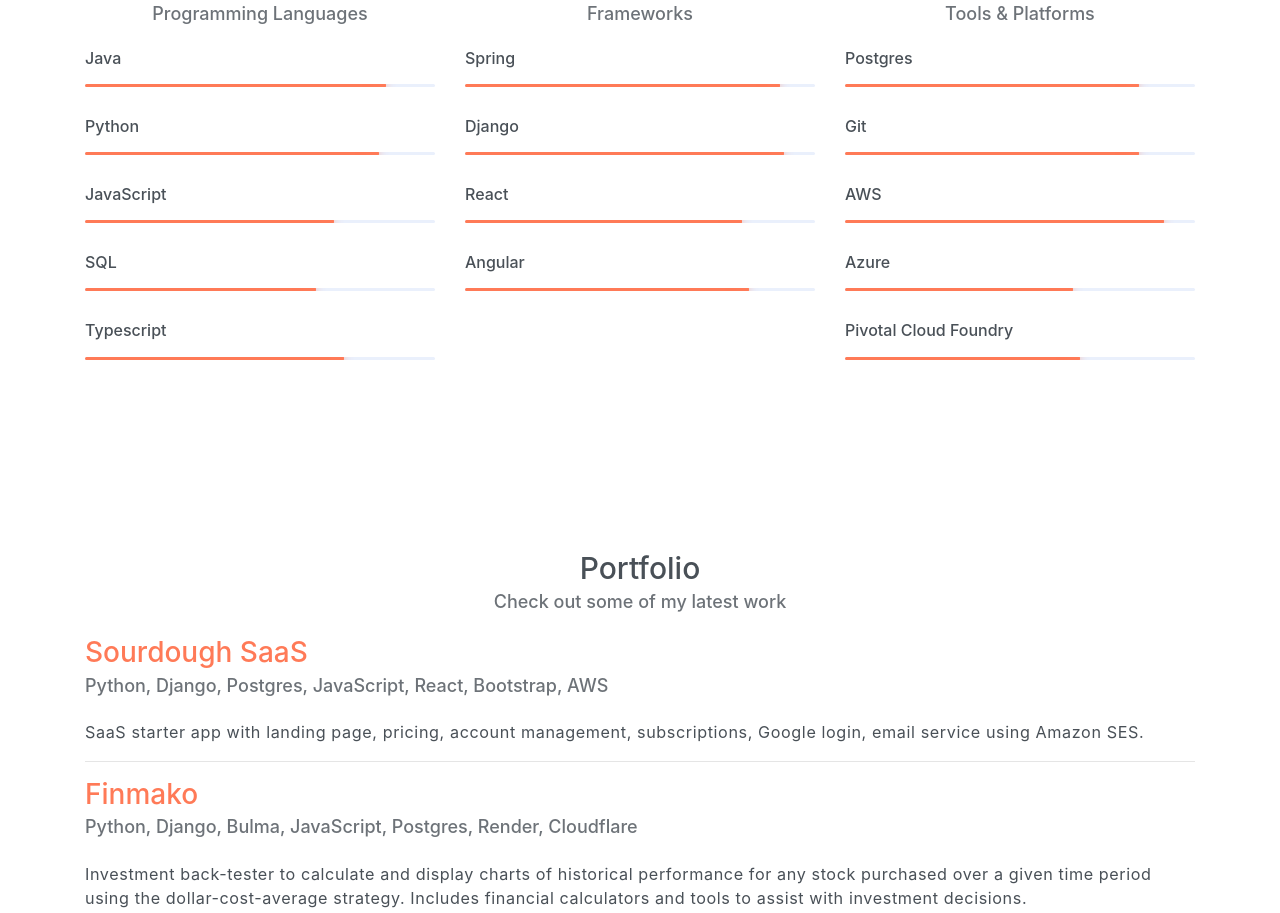
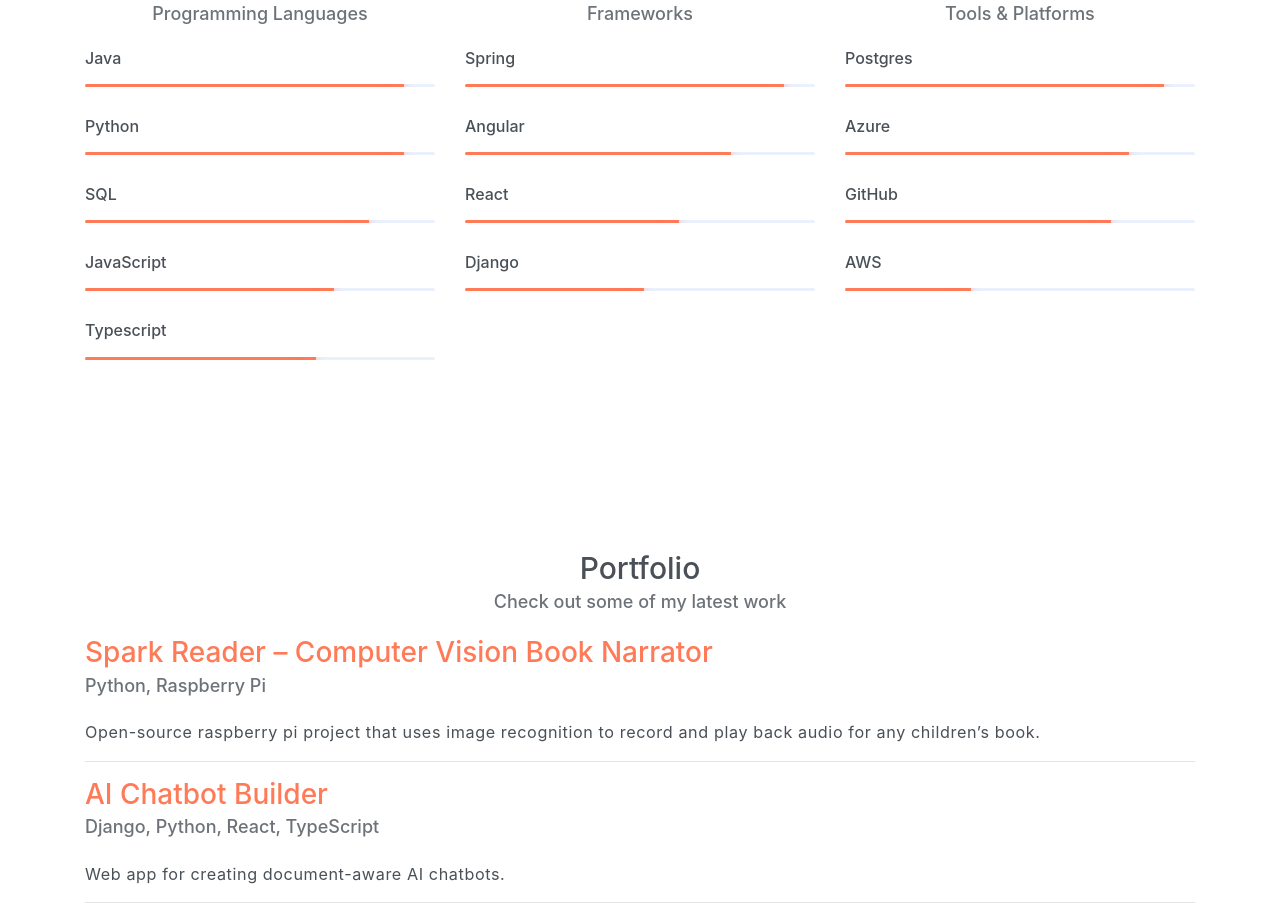
Before and after one commit to jaredblackjcb/jaredblackjcb.github.io, a plain HTML site: page index.html in a window 1280 px wide. Shown: the part 897-1810 px from the top of the page. Drawn offline with Linux system fonts and the light colour scheme.

Commit message:
Update skills, projects, and resumes

```diff
--- a/index.html
+++ b/index.html
@@ -72,11 +72,11 @@
           <div class="infos">
             <h6 class="subtitle">hello, I'm</h6>
             <h6 class="title">Jared Black</h6>
-            <h6 class="subtitle">Full-Stack Developer</h6>
+            <h6 class="subtitle">Software Engineer</h6>
             <br />
             <div class="w-75 w-md-auto">
               <p>
-                I'm passionate about building scalable and efficient software solutions that are a delight to use.<br />
+                I'm passionate about building scalable and efficient software solutions that create incredible customer experiences.<br />
               </p>
               <br />
               <p>
@@ -107,30 +107,6 @@
 
     <!-- End of Page Header -->
 
-    <!-- About section -->
-    <!-- <section id="about" class="section mt-3">
-      <div class="container mt-5">
-        <div class="row text-center text-md-left">
-          <div class="col-md-3">
-            <img src="assets/imgs/avatar.jpg" alt="" class="img-thumbnail mb-4" />
-          </div>
-          <div class="pl-md-4 col-md-9">
-            <h6 class="subtitle">hello, I'm</h6>
-            <h6 class="title">Jared Black</h6>
-            <h6 class="subtitle">Full-Stack Developer</h6>
-            <br />
-            <h6 class="title">Jared Black</h6>
-            <p class="subtitle">Full-Stack Developer</p>
-            <p>
-              I'm passionate about building scalable and efficient software solutions that are a delight to use. Feel
-              free to explore my recent projects below!
-            </p>
-            <button class="btn btn-primary rounded mt-3">DOWNLOAD CV</button>
-          </div>
-        </div>
-      </div>
-    </section> -->
-
     <!-- Skills section -->
     <section class="section" id="skills">
       <div class="container text-center">
@@ -146,12 +122,12 @@
                   <div
                     class="progress-bar bg-primary"
                     role="progressbar"
-                    style="width: 85%"
+                    style="width: 90%"
                     aria-valuenow="25"
                     aria-valuemin="0"
                     aria-valuemax="100"
                   >
-                    <span>89%</span>
+                    <span>90%</span>
                   </div>
                 </div>
               </div>
@@ -161,12 +137,27 @@
                   <div
                     class="progress-bar bg-primary"
                     role="progressbar"
-                    style="width: 83%"
+                    style="width: 90%"
                     aria-valuenow="25"
                     aria-valuemin="0"
                     aria-valuemax="100"
                   >
-                    <span>83%</span>
+                    <span>90%</span>
+                  </div>
+                </div>
+              </div>
+                            <div class="col-sm-12">
+                <h6 class="mb-3">SQL</h6>
+                <div class="progress">
+                  <div
+                    class="progress-bar bg-primary"
+                    role="progressbar"
+                    style="width: 80%"
+                    aria-valuenow="25"
+                    aria-valuemin="0"
+                    aria-valuemax="100"
+                  >
+                    <span>80%</span>
                   </div>
                 </div>
               </div>
@@ -181,12 +172,12 @@
                     aria-valuemin="0"
                     aria-valuemax="100"
                   >
-                    <span>95%</span>
+                    <span>70%</span>
                   </div>
                 </div>
               </div>
               <div class="col-sm-12">
-                <h6 class="mb-3">SQL</h6>
+                <h6 class="mb-3">Typescript</h6>
                 <div class="progress">
                   <div
                     class="progress-bar bg-primary"
@@ -196,22 +187,7 @@
                     aria-valuemin="0"
                     aria-valuemax="100"
                   >
-                    <span>90%</span>
-                  </div>
-                </div>
-              </div>
-              <div class="col-sm-12">
-                <h6 class="mb-3">Typescript</h6>
-                <div class="progress">
-                  <div
-                    class="progress-bar bg-primary"
-                    role="progressbar"
-                    style="width: 73%"
-                    aria-valuenow="25"
-                    aria-valuemin="0"
-                    aria-valuemax="100"
-                  >
-                    <span>90%</span>
+                    <span>65%</span>
                   </div>
                 </div>
               </div>
@@ -227,12 +203,42 @@
                   <div
                     class="progress-bar bg-primary"
                     role="progressbar"
-                    style="width: 89%"
+                    style="width: 90%"
                     aria-valuenow="25"
                     aria-valuemin="0"
                     aria-valuemax="100"
                   >
-                    <span>89%</span>
+                    <span>90%</span>
+                  </div>
+                </div>
+              </div>
+              <div class="col-sm-12">
+                <h6 class="mb-3">Angular</h6>
+                <div class="progress">
+                  <div
+                    class="progress-bar bg-primary"
+                    role="progressbar"
+                    style="width: 75%"
+                    aria-valuenow="25"
+                    aria-valuemin="0"
+                    aria-valuemax="100"
+                  >
+                    <span>75%</span>
+                  </div>
+                </div>
+              </div>
+              <div class="col-sm-12">
+                <h6 class="mb-3">React</h6>
+                <div class="progress">
+                  <div
+                    class="progress-bar bg-primary"
+                    role="progressbar"
+                    style="width: 60%"
+                    aria-valuenow="25"
+                    aria-valuemin="0"
+                    aria-valuemax="100"
+                  >
+                    <span>60%</span>
                   </div>
                 </div>
               </div>
@@ -242,42 +248,12 @@
                   <div
                     class="progress-bar bg-primary"
                     role="progressbar"
-                    style="width: 90%"
+                    style="width: 50%"
                     aria-valuenow="25"
                     aria-valuemin="0"
                     aria-valuemax="100"
                   >
-                    <span>83%</span>
-                  </div>
-                </div>
-              </div>
-              <div class="col-sm-12">
-                <h6 class="mb-3">React</h6>
-                <div class="progress">
-                  <div
-                    class="progress-bar bg-primary"
-                    role="progressbar"
-                    style="width: 78%"
-                    aria-valuenow="25"
-                    aria-valuemin="0"
-                    aria-valuemax="100"
-                  >
-                    <span>95%</span>
-                  </div>
-                </div>
-              </div>
-              <div class="col-sm-12">
-                <h6 class="mb-3">Angular</h6>
-                <div class="progress">
-                  <div
-                    class="progress-bar bg-primary"
-                    role="progressbar"
-                    style="width: 80%"
-                    aria-valuenow="25"
-                    aria-valuemin="0"
-                    aria-valuemax="100"
-                  >
-                    <span>90%</span>
+                    <span>50%</span>
                   </div>
                 </div>
               </div>
@@ -293,27 +269,42 @@
                   <div
                     class="progress-bar bg-primary"
                     role="progressbar"
-                    style="width: 83%"
+                    style="width: 90%"
                     aria-valuenow="25"
                     aria-valuemin="0"
                     aria-valuemax="100"
                   >
-                    <span>89%</span>
+                    <span>90%</span>
                   </div>
                 </div>
               </div>
               <div class="col-sm-12">
-                <h6 class="mb-3">Git</h6>
+                <h6 class="mb-3">Azure</h6>
                 <div class="progress">
                   <div
                     class="progress-bar bg-primary"
                     role="progressbar"
-                    style="width: 83%"
+                    style="width: 80%"
                     aria-valuenow="25"
                     aria-valuemin="0"
                     aria-valuemax="100"
                   >
-                    <span>83%</span>
+                    <span>80%</span>
+                  </div>
+                </div>
+              </div>
+              <div class="col-sm-12">
+                <h6 class="mb-3">GitHub</h6>
+                <div class="progress">
+                  <div
+                    class="progress-bar bg-primary"
+                    role="progressbar"
+                    style="width: 75%"
+                    aria-valuenow="25"
+                    aria-valuemin="0"
+                    aria-valuemax="100"
+                  >
+                    <span>75%</span>
                   </div>
                 </div>
               </div>
@@ -323,42 +314,12 @@
                   <div
                     class="progress-bar bg-primary"
                     role="progressbar"
-                    style="width: 90%"
+                    style="width: 35%"
                     aria-valuenow="25"
                     aria-valuemin="0"
                     aria-valuemax="100"
                   >
-                    <span>95%</span>
-                  </div>
-                </div>
-              </div>
-              <div class="col-sm-12">
-                <h6 class="mb-3">Azure</h6>
-                <div class="progress">
-                  <div
-                    class="progress-bar bg-primary"
-                    role="progressbar"
-                    style="width: 64%"
-                    aria-valuenow="25"
-                    aria-valuemin="0"
-                    aria-valuemax="100"
-                  >
-                    <span>90%</span>
-                  </div>
-                </div>
-              </div>
-              <div class="col-sm-12">
-                <h6 class="mb-3">Pivotal Cloud Foundry</h6>
-                <div class="progress">
-                  <div
-                    class="progress-bar bg-primary"
-                    role="progressbar"
-                    style="width: 66%"
-                    aria-valuenow="25"
-                    aria-valuemin="0"
-                    aria-valuemax="100"
-                  >
-                    <span>90%</span>
+                    <span>35%</span>
                   </div>
                 </div>
               </div>
@@ -377,6 +338,22 @@
       </div>
       <div class="container">
         <ul class="list-unstyled">
+          <li>
+            <h4 class="title"><a href="https://github.com/jaredblackjcb/spark_reader">Spark Reader – Computer Vision Book Narrator</a></h4>
+            <h5 class="subtitle mb-4">Python, Raspberry Pi</h5>
+            <p>
+              Open-source raspberry pi project that uses image recognition to record and play back audio for any children’s book.
+            </p>
+            <hr />
+          </li>
+          <li>
+            <h4 class="title"><a href="https://github.com/jaredblackjcb/ai-chat-admin-console">AI Chatbot Builder</a></h4>
+            <h5 class="subtitle mb-4">Django, Python, React, TypeScript</h5>
+            <p>
+               Web app for creating document-aware AI chatbots.
+            </p>
+            <hr />
+          </li>
           <li>
             <h4 class="title"><a href="https://github.com/jaredblackjcb/react-django-saas">Sourdough SaaS</a></h4>
             <h5 class="subtitle mb-4">Python, Django, Postgres, JavaScript, React, Bootstrap, AWS</h5>
@@ -404,7 +381,6 @@
           </li>
         </ul>
       </div>
-      <!-- <div class="row">
           <div class="col-sm-4">
             <div class="img-wrapper">
               <img src="assets/imgs/folio-1.jpg" alt="" />
```
Also changed, not shown: 1 other file.
